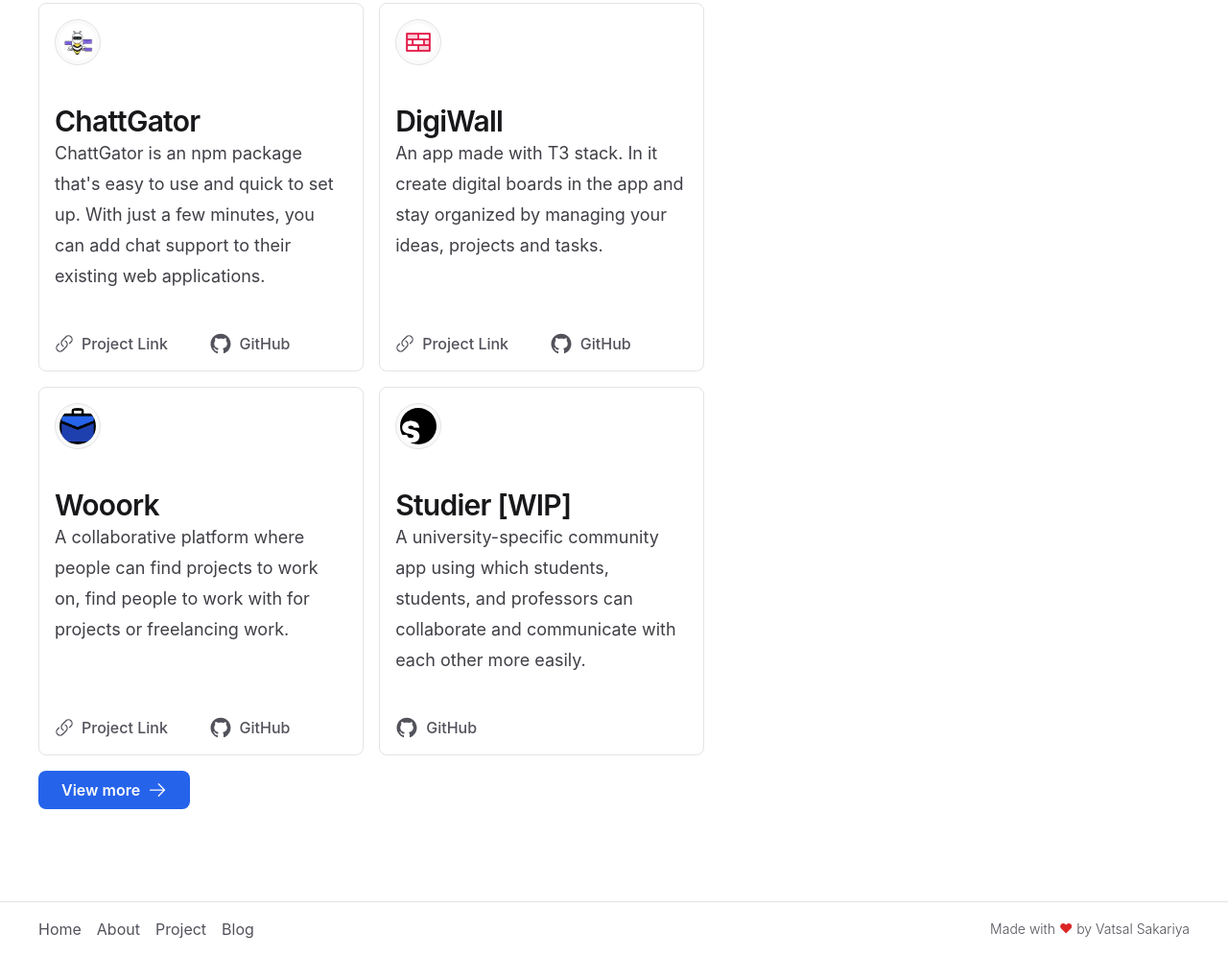
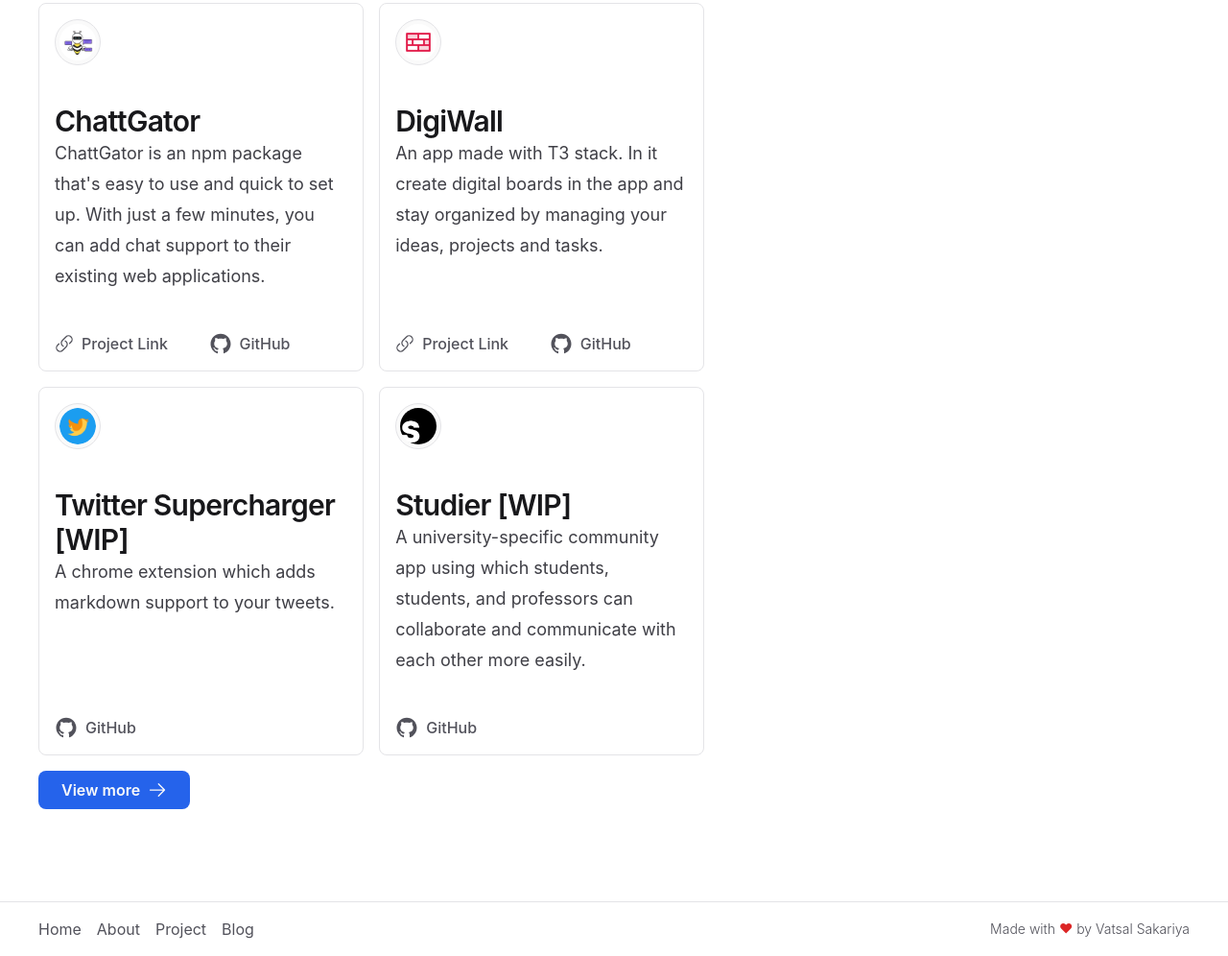
Before and after one commit to vatsal0601/portfolio-astra, an Astro site: page / in a window 1280 px wide. Shown: the part 1521-2517 px from the top of the page at 96% size. Built offline with nearby package versions, Linux system fonts and the light colour scheme; Astro itself is replaced by a stand-in of ours; some packages are replaced by stand-ins of ours; what prettier-plugin-tailwindcss would draw is missing.

Commit message:
updated project

```diff
--- a/src/pages/index.astro
+++ b/src/pages/index.astro
@@ -12,10 +12,10 @@ blogs = blogs.sort(
 
 import * as chattgator from "../pages/project/chattgator.mdx";
 import * as digiwall from "../pages/project/digiwall.mdx";
-import * as woork from "../pages/project/wooork.mdx";
+import * as twitterSupercharger from "../pages/project/twitter-supercharger.mdx";
 import * as studier from "../pages/project/studier.mdx";
 
-let projects = [chattgator, digiwall, woork, studier];
+let projects = [chattgator, digiwall, twitterSupercharger, studier];
 
 blogs = blogs.slice(0, 3);
 
```
